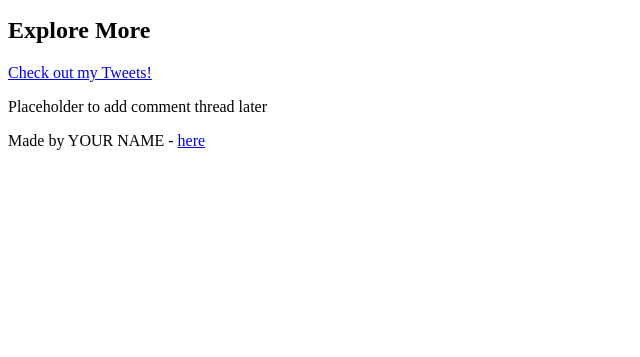
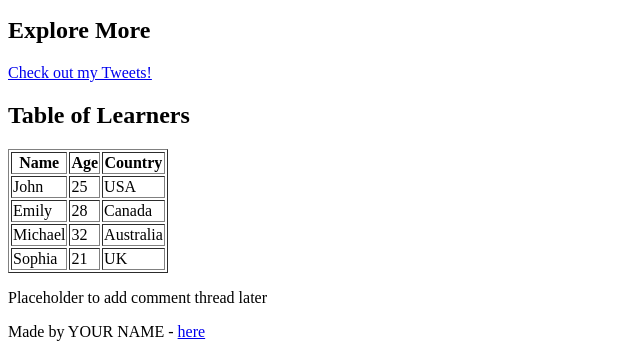
Before and after one commit to HumzPR/My_First_Portfolio, a plain HTML site: page html_basic/index.html in a window 1280 px wide. Shown: the part 587-944 px from the top of the page, without its empty margins (0-640 px from the left). Before the commit the page ends 800 px from the top, so only its background shows below. Drawn offline with Linux system fonts and the light colour scheme.

Commit message:
Update index.html

```diff
--- a/html_basic/index.html
+++ b/html_basic/index.html
@@ -32,6 +32,39 @@
 
             <h2>Explore More</h2>
             <p><a href="tweets.html">Check out my Tweets!</a></p>
+
+            <h2>Table of Learners</h2>
+            <table border="1">
+                <thead>
+                    <tr>
+                        <th>Name</th>
+                        <th>Age</th>
+                        <th>Country</th>
+                    </tr>
+                </thead>
+                <tbody>
+                    <tr>
+                        <td>John</td>
+                        <td>25</td>
+                        <td>USA</td>
+                    </tr>
+                    <tr>
+                        <td>Emily</td>
+                        <td>28</td>
+                        <td>Canada</td>
+                    </tr>
+                    <tr>
+                        <td>Michael</td>
+                        <td>32</td>
+                        <td>Australia</td>
+                    </tr>
+                    <tr>
+                        <td>Sophia</td>
+                        <td>21</td>
+                        <td>UK</td>
+                    </tr>
+                </tbody>
+            </table>
         </article>
         <aside>
             <p>Placeholder to add comment thread later</p>
```
